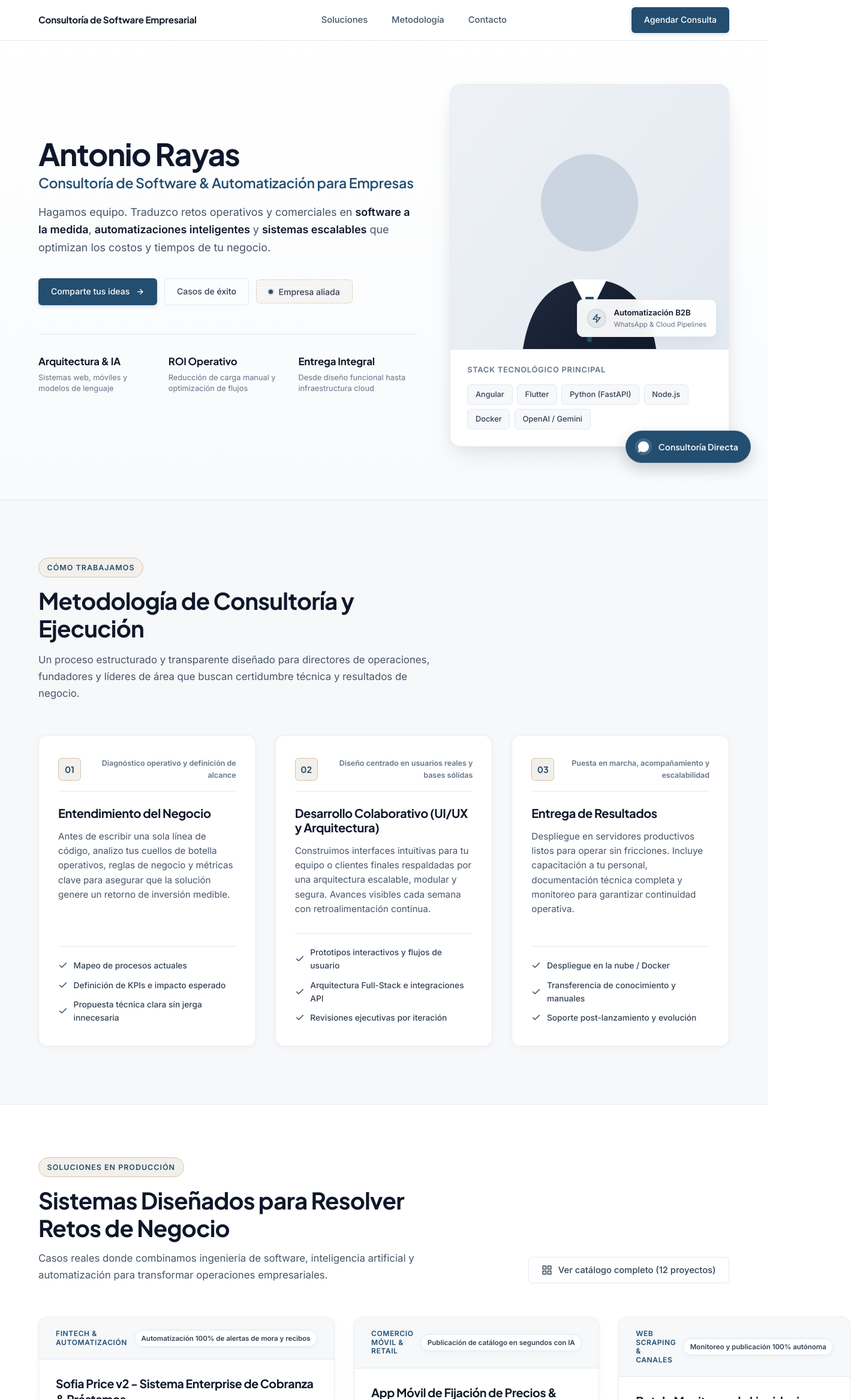
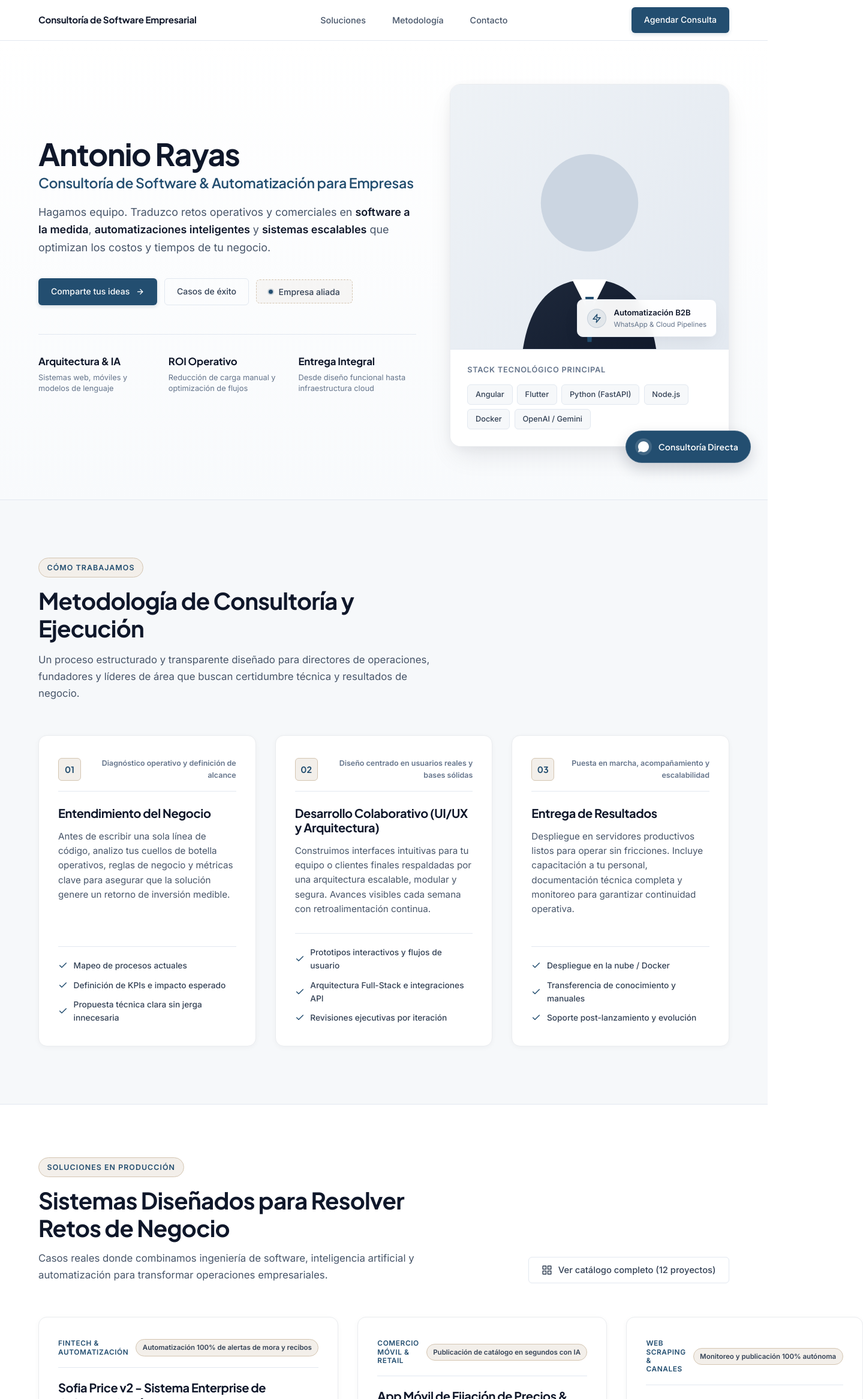
Before and after one commit to AntonioRM1022/Portafolio, an Angular app: page / in a window 1280 px wide. Shown: the top 2333 px of the page at 60% size, 1439 px wide, since content can reach past the window. Built offline with nearby package versions, Linux system fonts and the light colour scheme.

Commit message:
refactor: armonizar diseno de tarjetas de Soluciones con Metodologia y agregar scrollspy activo con sombra en navbar

```diff
--- a/src/app/components/navbar/navbar.component.html
+++ b/src/app/components/navbar/navbar.component.html
@@ -5,9 +5,24 @@
     </a>
 
     <nav class="navbar__nav" aria-label="Navegación principal">
-      <a href="#soluciones" class="navbar__link">Soluciones</a>
-      <a href="#metodologia" class="navbar__link">Metodología</a>
-      <a href="#contacto" class="navbar__link">Contacto</a>
+      <a
+        href="#soluciones"
+        class="navbar__link"
+        [class.navbar__link--active]="activeSection === 'soluciones'">
+        Soluciones
+      </a>
+      <a
+        href="#metodologia"
+        class="navbar__link"
+        [class.navbar__link--active]="activeSection === 'metodologia'">
+        Metodología
+      </a>
+      <a
+        href="#contacto"
+        class="navbar__link"
+        [class.navbar__link--active]="activeSection === 'contacto'">
+        Contacto
+      </a>
     </nav>
 
     <div class="navbar__actions">
--- a/src/app/components/navbar/navbar.component.scss
+++ b/src/app/components/navbar/navbar.component.scss
@@ -2,7 +2,7 @@
   position: sticky;
   top: 0;
   z-index: 100;
-  background-color: rgba(255, 255, 255, 0.95);
+  background-color: rgba(255, 255, 255, 0.96);
   backdrop-filter: blur(12px);
   border-bottom: 1px solid var(--border-subtle);
   height: 68px;
@@ -31,7 +31,7 @@
   &__nav {
     display: flex;
     align-items: center;
-    gap: 2.5rem;
+    gap: 0.75rem;
 
     @media (max-width: 768px) {
       display: none;
@@ -39,30 +39,25 @@
   }
 
   &__link {
-    font-size: 0.92rem;
+    font-size: 0.9rem;
     font-weight: 500;
     color: var(--text-secondary);
-    transition: color var(--transition-base);
-    position: relative;
-    padding: 0.4rem 0;
-
-    &::after {
-      content: '';
-      position: absolute;
-      bottom: 0;
-      left: 0;
-      width: 0%;
-      height: 2px;
-      background-color: var(--accent-steel);
-      transition: width var(--transition-base);
-    }
+    padding: 0.45rem 1rem;
+    border-radius: var(--radius-sm);
+    transition: all var(--transition-base);
 
     &:hover {
       color: var(--text-heading);
+      background-color: var(--bg-pearl);
+    }
 
-      &::after {
-        width: 100%;
-      }
+    /* Píldora con sombra elegante para la sección activa */
+    &--active {
+      color: var(--accent-steel);
+      font-weight: 600;
+      background-color: #FFFFFF;
+      box-shadow: 0 2px 8px rgba(35, 78, 112, 0.12), 0 1px 2px rgba(15, 23, 42, 0.04);
+      border: 1px solid rgba(35, 78, 112, 0.16);
     }
   }
 
--- a/src/app/components/navbar/navbar.component.ts
+++ b/src/app/components/navbar/navbar.component.ts
@@ -1,4 +1,4 @@
-import { Component } from '@angular/core';
+import { Component, HostListener, OnInit } from '@angular/core';
 
 @Component({
   selector: 'app-navbar',
@@ -6,4 +6,36 @@ import { Component } from '@angular/core';
   templateUrl: './navbar.component.html',
   styleUrl: './navbar.component.scss'
 })
-export class NavbarComponent {}
+export class NavbarComponent implements OnInit {
+  activeSection = '';
+
+  ngOnInit(): void {
+    this.updateActiveSection();
+  }
+
+  @HostListener('window:scroll')
+  onScroll(): void {
+    this.updateActiveSection();
+  }
+
+  private updateActiveSection(): void {
+    const sections = ['soluciones', 'metodologia', 'contacto'];
+    const scrollPosition = window.scrollY + 120;
+
+    for (const sectionId of sections) {
+      const el = document.getElementById(sectionId);
+      if (el) {
+        const top = el.offsetTop;
+        const height = el.offsetHeight;
+        if (scrollPosition >= top && scrollPosition < top + height) {
+          this.activeSection = sectionId;
+          return;
+        }
+      }
+    }
+
+    if (window.scrollY < 250) {
+      this.activeSection = '';
+    }
+  }
+}
--- a/src/app/components/solutions/solutions.component.scss
+++ b/src/app/components/solutions/solutions.component.scss
@@ -57,12 +57,13 @@
 }
 
 /* =========================================
-   TARJETAS PRINCIPALES DEL GRID (CUADRADAS Y SIMÉTRICAS)
+   TARJETAS PRINCIPALES DE SOLUCIONES (PROPORCIONALES A METODOLOGÍA)
    ========================================= */
 .project-card {
   background-color: var(--bg-pure);
   border: 1px solid var(--border-card);
   border-radius: var(--radius-lg);
+  padding: 2.25rem 2rem;
   box-shadow: var(--shadow-sm);
   display: flex;
   flex-direction: column;
@@ -80,15 +81,13 @@
     justify-content: space-between;
     align-items: center;
     gap: 0.75rem;
-    min-height: 64px;
-    padding: 1.25rem 1.75rem;
+    padding-bottom: 1.15rem;
+    margin-bottom: 1.25rem;
     border-bottom: 1px solid var(--border-subtle);
-    background-color: var(--bg-pearl);
-    border-radius: var(--radius-lg) var(--radius-lg) 0 0;
   }
 
   &__category {
-    font-size: 0.75rem;
+    font-size: 0.74rem;
     font-weight: 700;
     text-transform: uppercase;
     letter-spacing: 0.05em;
@@ -100,17 +99,15 @@
     font-size: 0.72rem;
     font-weight: 600;
     color: var(--accent-slate);
-    background-color: #FFFFFF;
-    border: 1px solid var(--border-subtle);
+    background-color: var(--accent-sand-light);
+    border: 1px solid var(--accent-sand);
     padding: 0.25rem 0.65rem;
     border-radius: 999px;
-    box-shadow: var(--shadow-sm);
     white-space: nowrap;
     flex-shrink: 0;
   }
 
   &__body {
-    padding: 1.75rem;
     display: flex;
     flex-direction: column;
     justify-content: space-between;
@@ -124,7 +121,7 @@
   }
 
   &__title {
-    font-size: 1.22rem;
+    font-size: 1.25rem;
     font-weight: 700;
     color: var(--text-heading);
     margin-bottom: 0.85rem;
@@ -133,7 +130,7 @@
   }
 
   &__problem {
-    font-size: 0.92rem;
+    font-size: 0.95rem;
     color: var(--text-secondary);
     line-height: 1.6;
   }
@@ -149,9 +146,9 @@
     display: flex;
     flex-wrap: wrap;
     gap: 0.45rem;
-    padding-top: 1.15rem;
+    padding-top: 1.25rem;
     border-top: 1px solid var(--border-subtle);
-    min-height: 72px;
+    min-height: 70px;
     align-content: flex-start;
   }
 
@@ -161,7 +158,7 @@
   }
 
   &__btn {
-    padding: 0.8rem 1.25rem;
+    padding: 0.75rem 1.25rem;
     font-size: 0.92rem;
     font-weight: 600;
     width: 100%;
```
